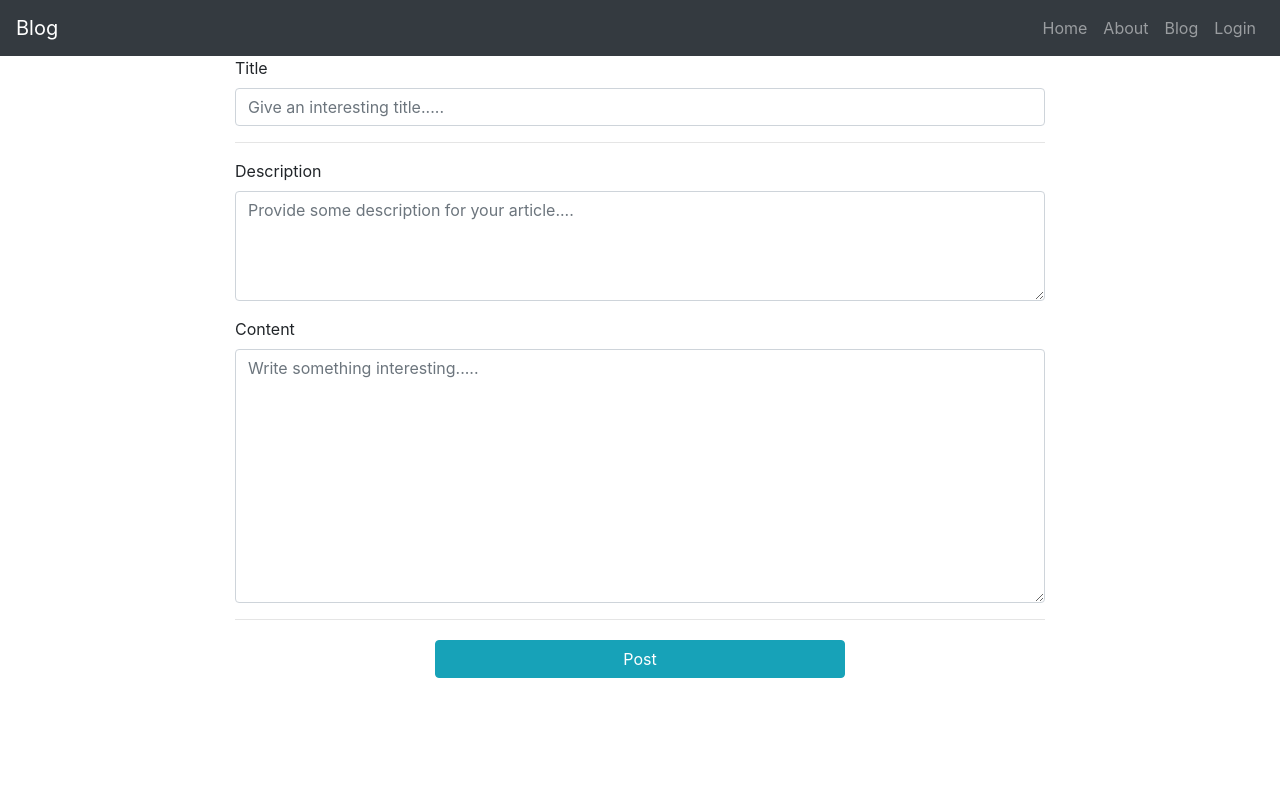
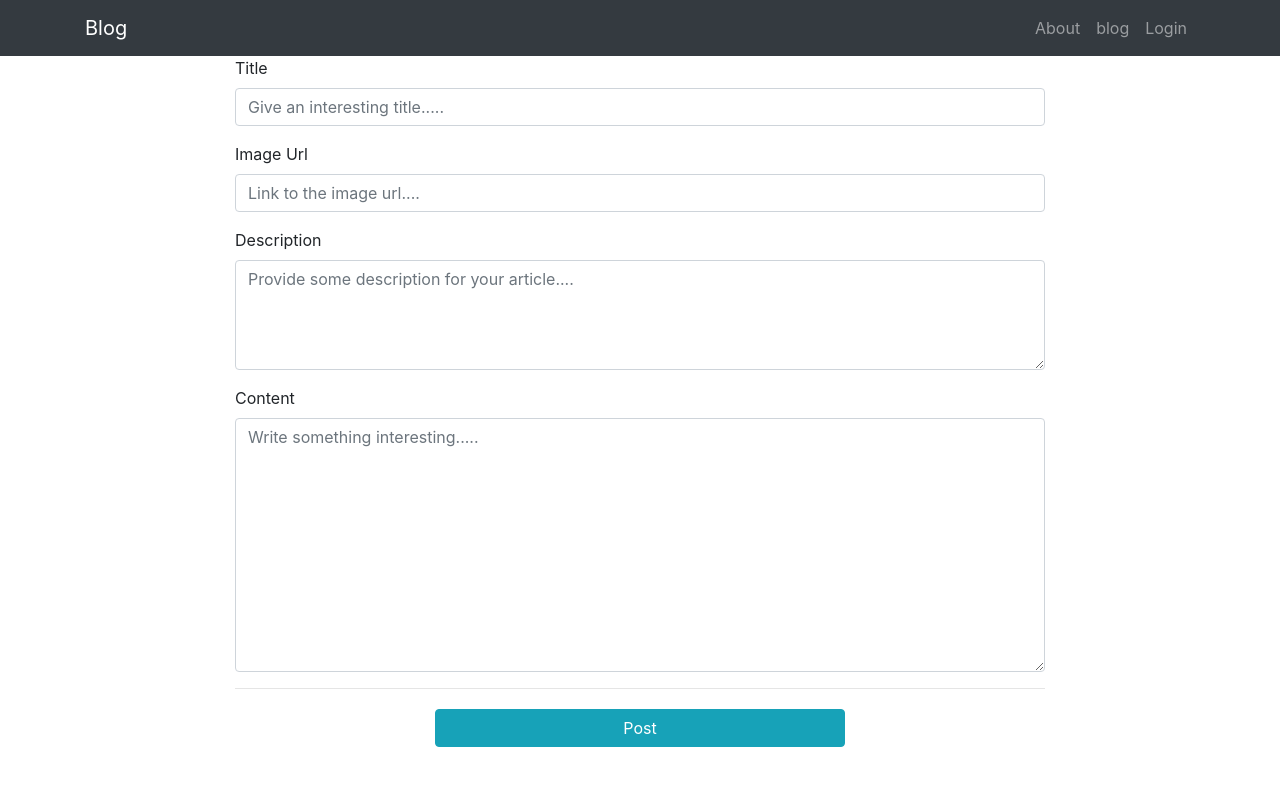
Before and after one commit to singhg93/microservices-blog, a React (Create React App) app in the folder frontend/: page /create in a window 1280 px wide. Shown: the top 786 px of the page. Built offline with nearby package versions, Linux system fonts and the light colour scheme; no server answers.

Commit message:
added the image url to the article and changed the blog home page

```diff
--- a/frontend/src/components/Blog.js
+++ b/frontend/src/components/Blog.js
@@ -18,6 +18,7 @@ class Blog extends Component {
                 if (res.status === 200) {
                     res.json()
                         .then(data => {
+                            console.log(data);
                             this.setState({
                                 articles: data
                             });
@@ -32,8 +33,64 @@ class Blog extends Component {
             });
     }
     render() {
+
+        const articleList = this.state.articles.map(article => {
+            const articleUrl = "/article/" + article._id;
             return (
-            <div className="container pt-5">
+                <div key={article._id} className="card mb-4">
+                    <div className="card-body">
+                        <div className="row">
+                            <div className="col-lg-6">
+                                <Link to={articleUrl}>
+                                <img className="img-fluid rounded" src={article.post_img_url} alt=""/>
+                                </Link>
+                            </div>
+                            <div className="col-lg-6">
+                                <h2 className="card-title">{article.title}</h2>
+                                <p className="card-text">{article.description}</p>
+                                <Link to={articleUrl}>Read More &rarr;</Link>
+                            </div>
+                        </div>
+                    </div>
+                    <div className="card-footer text-muted">
+                        Posted on January 1, 2017 by
+                        <Link to="/">Start Bootstrap</Link>
+                    </div>
+                </div>
+            )
+        });
+        return (
+            <div>
+
+                {/*<!-- Page Heading/Breadcrumbs -->*/}
+                <h1 className="mt-4 mb-3">Recent posts</h1>
+
+                <ol className="breadcrumb">
+                    <li className="breadcrumb-item">
+                        <Link to="/">Home</Link>
+                    </li>
+                    <li className="breadcrumb-item active">Blog</li>
+                </ol>
+
+                { /*<!-- Blog Post -->*/ }
+
+                {articleList}
+
+
+
+
+                { /*<!-- Pagination -->*/ }
+                <ul className="pagination justify-content-center mb-4">
+                    <li className="page-item">
+                        <Link className="page-link" to="/">&larr; Older</Link>
+                    </li>
+                    <li className="page-item disabled">
+                        <Link className="page-link" to="/">Newer &rarr;</Link>
+                    </li>
+                </ul>
+
+
+                {/*<div className="container pt-5">
                                                                                                                                                                                                                                                                                                 <h3 className="pb-5 text-center">Recent Posts</h3>
                                                                                                                                                                                                                                                                                                 <ul className="list-group">
                                                                                                                                                                                                                                                                                                     {this.state.articles.map(item =>{
@@ -47,6 +104,7 @@ class Blog extends Component {
                                                                                                                                                                                                                                                                                                                 <img className="float-right" src={secondImageUrl} alt="" height="40"/>
                                                                                                                                                                                                                                                                                                             </li>)})}
                                                                                                                                                                                                                                                                                                 </ul>
+                                                                                                                                </div>*/}
             </div>
         );
     }
--- a/frontend/src/components/CreateArticle.js
+++ b/frontend/src/components/CreateArticle.js
@@ -6,12 +6,19 @@ class CreateArticle extends Component {
         super(props);
         this.state = {
             title: "",
+            post_img_url: "",
             description: "",
             content: ""
         }
         this.onChange = this.onChange.bind(this);
+        this.onPreview = this.onPreview.bind(this);
         this.onSubmit = this.onSubmit.bind(this);
 
+    }
+
+    onPreview = (event) => {
+        event.preventDefault();
+        console.log("I was clicked");
     }
 
     onChange = (event) => {
@@ -32,6 +39,7 @@ class CreateArticle extends Component {
             },
             body: JSON.stringify({
                 title: this.state.title,
+                post_img_url: this.state.post_img_url,
                 description: this.state.description,
                 content: this.state.content,
                 author_id: 3
@@ -70,8 +78,17 @@ class CreateArticle extends Component {
                             className="form-control"
                         />
                     </div>
-
-                    <hr/>
+                    <div className="form-group">
+                        <label htmlFor="post_img_url" className="text-weight-bold">Image Url</label>
+                        <input
+                            type="text"
+                            placeholder="Link to the image url...."
+                            name="post_img_url"
+                            value={this.state.post_img_url}
+                            onChange={this.onChange}
+                            className="form-control"
+                        />
+                    </div>
                     <div className="form-group">
                         <label htmlFor="description" className="text-weight-bold">Description</label>
                         <textarea
--- a/frontend/src/components/Navbar.js
+++ b/frontend/src/components/Navbar.js
@@ -11,7 +11,28 @@ class Navbar extends Component {
 
     render() {
         return (
-            <nav className="navbar navbar-expand-lg navbar-dark bg-dark">
+            <nav className="navbar navbar-expand-lg navbar-dark bg-dark ">
+                <div className="container">
+                    <NavLink activeClassName="active" className="navbar-brand" to="/">Blog</NavLink>
+                    <button className="navbar-toggler navbar-toggler-right" type="button" data-toggle="collapse" data-target="#navbarResponsive" aria-controls="navbarResponsive" aria-expanded="false" aria-label="Toggle navigation">
+                        <span className="navbar-toggler-icon"></span>
+                    </button>
+                    <div className="collapse navbar-collapse" id="navbarResponsive">
+                        <ul className="navbar-nav ml-auto">
+                            <li className="nav-item">
+                                <NavLink activeClassName="active" className="nav-link" to="/about">About</NavLink>
+                            </li>
+                            <li className="nav-item">
+                                <NavLink activeClassName="active" className="nav-link" to="/blog">blog</NavLink>
+                            </li>
+                            <li className="nav-item">
+                                <NavLink activeClassName="active" className="nav-link" to="/login">Login</NavLink>
+                            </li>
+                        </ul>
+                    </div>
+                </div>
+
+            { /*<nav className="navbar navbar-expand-lg navbar-dark bg-dark">
                   <NavLink to="/blog" exact className="navbar-brand">Blog</NavLink>
                   <button className="navbar-toggler" type="button" data-toggle="collapse" data-target="#navbarSupportedContent" aria-controls="navbarSupportedContent" aria-expanded="false" aria-label="Toggle navigation">
                       <span className="navbar-toggler-icon"></span>
@@ -46,6 +67,7 @@ class Navbar extends Component {
                           }
                       </ul>
                   </div>
+            </nav>*/ }
             </nav>
         );
     }
```
Lines whose indentation alone changed are shown as unchanged.
